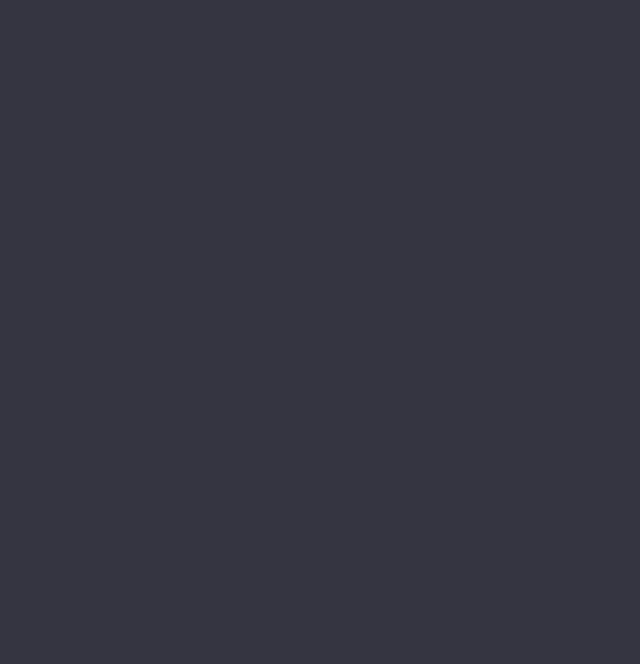
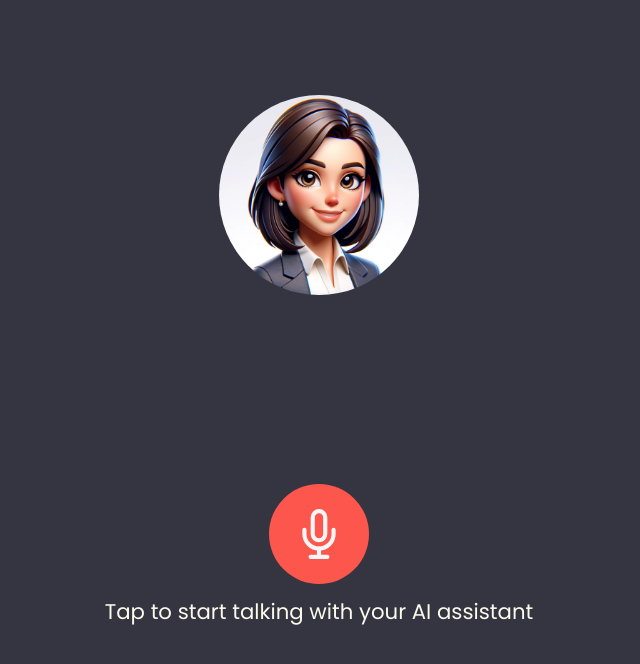
Before and after one commit to srijanmishra/Conversationally, a React (Vite) app in the folder conversationally/frontend/: page /Conversationally/examples in a window 1280 px wide. Before the commit this address had no page. Shown: the top 664 px of the page, without its empty margins (321-961 px from the left). Built offline with nearby package versions, Linux system fonts and the light colour scheme; a web font is replaced by a local one.

Commit message:
Created Examples page, will fake information

```diff
--- a/conversationally/frontend/src/App.jsx
+++ b/conversationally/frontend/src/App.jsx
@@ -2,6 +2,7 @@ import { Routes, Route, Navigate } from "react-router-dom";
 import { LandingPage } from "./pages/LandingPage";
 import { ChatPage } from "./pages/ChatPage";
 import { Settings } from "./pages/Settings";
+import { ExamplesPage } from "./pages/ExamplesPage";
 
 const App = () => {
   return (
@@ -9,6 +10,7 @@ const App = () => {
     <Routes>
       <Route path="/" element={<Navigate to="/Conversationally" />} />
       <Route path="Conversationally">
+          <Route path="examples" element={<ExamplesPage />} />
           <Route path="" element={<ChatPage />} />
           <Route path="login" element={<LandingPage />} />
           <Route path="settings" element={<Settings />} />
--- /dev/null
+++ b/conversationally/frontend/src/pages/ExamplesPage.jsx
@@ -0,0 +1,233 @@
+import UserActionButton from "../components/UserActionButton/UserActionButton";
+import { useState } from 'react';
+import Dialog from '@mui/material/Dialog';
+import Button from '@mui/material/Button';
+import DialogTitle from '@mui/material/DialogTitle';
+import DialogActions from '@mui/material/DialogActions';
+import DialogContent from '@mui/material/DialogContent';
+import DialogContentText from '@mui/material/DialogContentText';
+import { Avatar, TextField, Typography } from "@mui/material";
+import AudioRecordingHandler from "../utils/audio";
+import img from "/AI_portrait.png";
+import useTheme from '@mui/material/styles/useTheme';
+import EditIcon from '@mui/icons-material/Edit';
+import Slide from '@mui/material/Slide';
+import Grow from '@mui/material/Grow';
+import Backdrop from '@mui/material/Backdrop';
+import CircularProgress from '@mui/material/CircularProgress';
+import ContentCopyIcon from '@mui/icons-material/ContentCopy';
+
+const API_ROOT = import.meta.env.VITE_API_ROOT;
+
+const styles = {
+    container: {
+        display: "flex",
+        flexDirection: "column",
+        justifyContent: "space-around",
+        height: "90vh",
+        alignItems: "center"
+    },
+    avatar: {
+        height: "200px",
+        width: "200px"
+    },
+    backdrop: {
+        display: "flex",
+        flexDirection: "column",
+        justifyContent: "center",
+        alignItems: "center"
+    }
+}
+
+const audioHandler = new AudioRecordingHandler()
+
+export const ExamplesPage = () => {
+
+    //get the query string.
+    const queryString = window.location.search;
+    //configure the queryString so that it is easier to deal with.
+    const urlParameters = new URLSearchParams(queryString);
+
+    //get information from query strings and store in variables for use.
+    const urlSysMsg = urlParameters.get('sysMsg');
+    const urlImg = urlParameters.get('img');
+
+    console.log(urlImg)
+
+    const [config, setConfig] = useState({
+        "avatarSrc": urlImg ? urlImg : img, //if urlImg exists then use that instead of the default image.
+        "systemMessage": urlSysMsg ? urlSysMsg : "You are a helpful and friendly assistant with a charming and witty personality. You're straight to the point and don't waste time. Respond in less than two sentences."
+    })
+    const [recording, setRecording] = useState(false);
+    const [messages, setMessages] = useState([{"role": "system", "content": config.systemMessage}]);
+
+    const updateConfig = (configUpdates) => {
+        let newConfig = {...config, ...configUpdates}
+        setConfig(newConfig)
+        setMessages([{"role": "system", "content": newConfig.systemMessage}])
+    }
+
+    const toggleRecording = () => {
+        if (recording) {
+            audioHandler.stopRecording(messages, setMessages);
+        } else {
+            audioHandler.startRecording();
+        }
+        setRecording(!recording);
+    }
+
+    return (
+        <>
+            <Grow in={true} mountOnEnter unmountOnExit>
+                <div style={styles.container}>
+                    <Avatar src={config.avatarSrc} style={styles.avatar}/>
+                    <div className="container">
+                        <div className="row justify-content-center">
+                            <div className="col-12 text-center">
+                            {/* <audio id="player-user" src={audioSrc} controls></audio> */}
+                            </div>
+                            <div className="col-8">
+                                <UserActionButton status={recording ? "recording" : "standby"} onClick={toggleRecording} />
+                            </div>
+                        </div>
+                    </div>
+                </div>
+            </Grow>
+        </>
+  );
+
+};
+
+const Customisation = (props) => {
+
+    const [open, setOpen] = useState(false);
+    const [loadingState, setLoadingState] = useState(false);
+
+    const toggleOpen = () => {
+        setOpen(!open);
+        setSysMsgValue(props.config.systemMessage) // resets to original value if escaped, but also updates internal state if saved
+        console.log(props.config.systemMessage)
+    }
+
+    const theme = useTheme();
+
+    const [sysMsgValue, setSysMsgValue] = useState(props.config.systemMessage)
+
+    const save = async () => {
+        toggleOpen()
+
+        // bullshit loading mode
+        setLoadingState("🧠 Processing personality...")
+        setTimeout(() => {
+            setLoadingState("📸 Taking assistant headshot...")
+        }, 3000);
+        setTimeout(() => {
+            setLoadingState("✨ Putting on the finishing touches...")
+        }, 6000);
+        // end of bullshit loading mode
+
+        // setLoadingState("📸 Taking assistant headshot...")
+        let img = await generateAvatarImgURL(sysMsgValue)
+        // setLoadingState("✨ Putting on the finishing touches...")
+        props.updateConfig({
+            "systemMessage": sysMsgValue,
+            "avatarSrc": img
+        })
+        console.log(sysMsgValue)
+
+        setLoadingState(false)
+    }
+
+    const generateAvatarImgURL = (inputSysMsgValue) => {
+        return fetch(API_ROOT + "/generate_avatar", {
+            method: "POST",
+            headers: {
+                'Content-Type': 'application/json' // necessary
+            },
+            body: JSON.stringify({system_message: inputSysMsgValue})
+        })
+            .then(response => response.json())
+            .then(data => {
+                data = JSON.parse(data)
+                const img = data.url
+                return img
+            })
+            .catch(error => console.log(error));
+    }
+
+    return <>
+        <div style={{margin: "10px"}}>
+            <Button onClick={toggleOpen} variant="text" size="large" color="secondary">
+                <div style={{fontSize: "16px"}}>
+                    Customise
+                </div>
+                <EditIcon style={{fontSize: "20px", marginLeft: "10px"}} />
+            </Button>
+        </div>
+        <Dialog open={open} fullWidth={true} onClose={()=>{toggleOpen()}}>
+            <DialogTitle>
+                <Typography variant="h4">
+                    Customise
+                </Typography>
+            </DialogTitle>
+            <DialogContent>
+                <Typography variant="h5">
+                    You can change the personality of your assistant here.
+                </Typography>
+                <div style={{display: "flex", alignItems:"center", flexDirection: "column", margin: "16px"}}>
+                    <Avatar src={props.config.avatarSrc} style={{height: "100px", width: "100px"}}/>
+                </div>
+                <DialogContentText>
+                    <Typography variant="h5">
+                            Describe the personality of your AI assistant, any background context it should be aware of, and guidelines for how it should respond.
+                    </Typography>
+                </DialogContentText>
+                <TextField fullWidth={true} multiline={true} variant="outlined" onChange={e=>{
+                    setSysMsgValue(e.target.value)
+                }} value={sysMsgValue} InputProps={{style: {color: theme.palette.secondary.main, fontSize: "14px"}}} style={{marginTop: "14px"}}/>
+            </DialogContent>
+            <DialogActions>
+                <Button onClick={save} variant="contained">Save</Button>
+            </DialogActions>
+        </Dialog>
+        <Backdrop open={loadingState} sx={{zIndex: 1000, backgroundColor: "rgba(0, 0, 0, 0.9)"}}>
+            <div style={styles.backdrop}>
+                <CircularProgress />
+                <Typography variant="h4" style={{margin: "30px"}}>
+                    {loadingState}
+                </Typography>
+            </div>
+        </Backdrop>
+    </>
+}
+
+const Share = (props) => {
+
+    const urlBase = window.location.origin
+    const urlPathName = window.location.pathname
+
+    let urlToCopy = urlBase + urlPathName + "?sysMsg=" + encodeURIComponent(props.config.systemMessage) + "&img=" + encodeURIComponent(props.config.avatarSrc)
+
+    const shareButtonClicked = () => {
+        navigator.clipboard.writeText(urlToCopy)
+            .then(() => {
+            // Success! Text has been copied to clipboard
+            alert('Text has been copied to clipboard: ' + urlToCopy);
+            })
+            .catch(err => {
+            // Unable to copy to clipboard
+            console.error('Unable to copy:', err);
+            });
+    }
+
+    return <>
+        <div style={{margin: "10px"}}>
+            <Button onClick={shareButtonClicked} variant="text" size="large" color="secondary">
+                <div style={{fontSize: "16px"}}>
+                    Copy Link
+                </div>
+                <ContentCopyIcon style={{fontSize: "20px", marginLeft: "10px"}} />
+            </Button>
+        </div>
+    </>
+}
```
Also changed, not shown: 1 other file (tests, documents, lock files or other folders).
